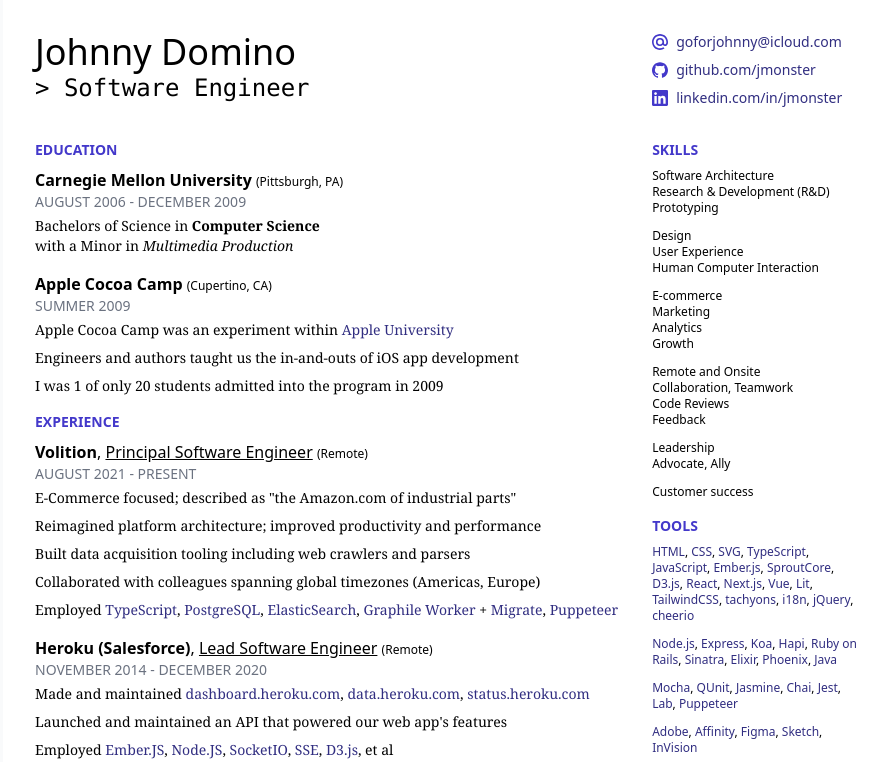
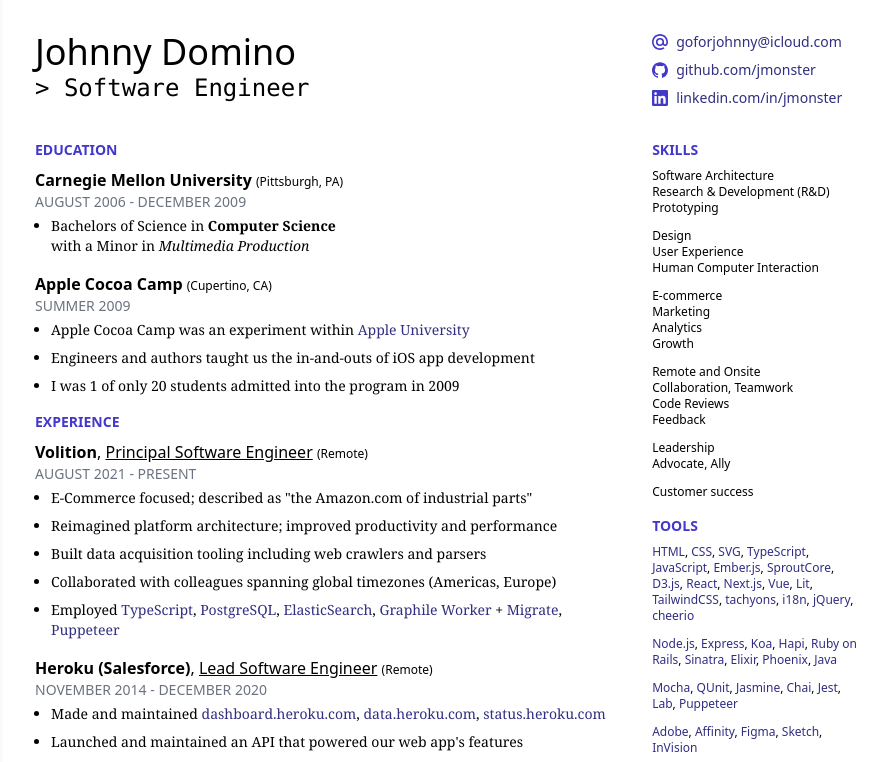
Before and after one commit to jmonster/cv-mail, a Next.js app: page / in a window 1280 px wide. Shown: the top 762 px of the page, without its empty margins (189-1076 px from the left). Built offline with nearby package versions, Linux system fonts and the light colour scheme.

Commit message:
add bullets to lists

```diff
--- a/components/opportunity.tsx
+++ b/components/opportunity.tsx
@@ -50,7 +50,7 @@
                     {start} {end && ` - ${end}`}
                   </h5>
 
-                  <ul>
+                  <ul className="list-disc ml-4">
                     {notes &&
                       notes.map((n, idx) => {
                         return (
```
